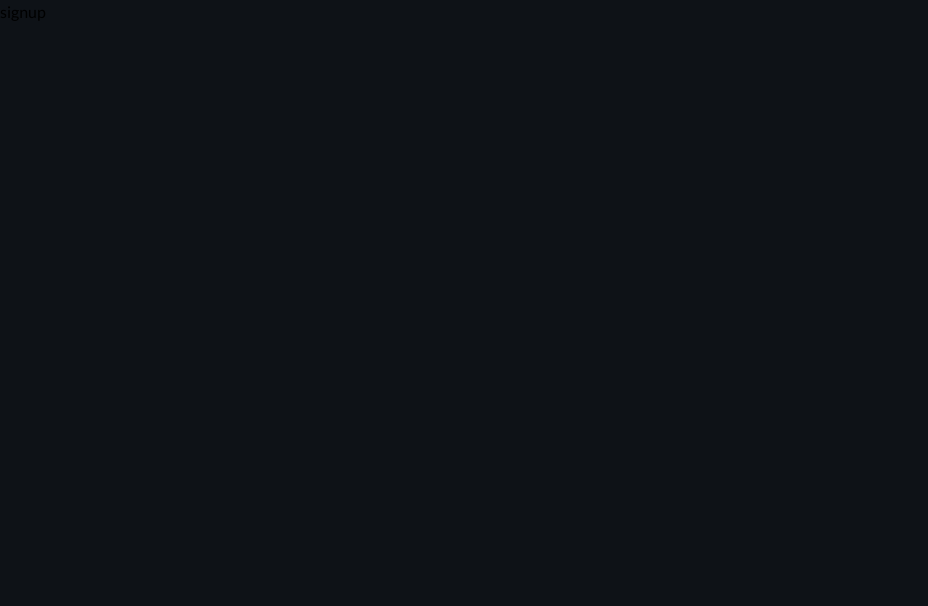
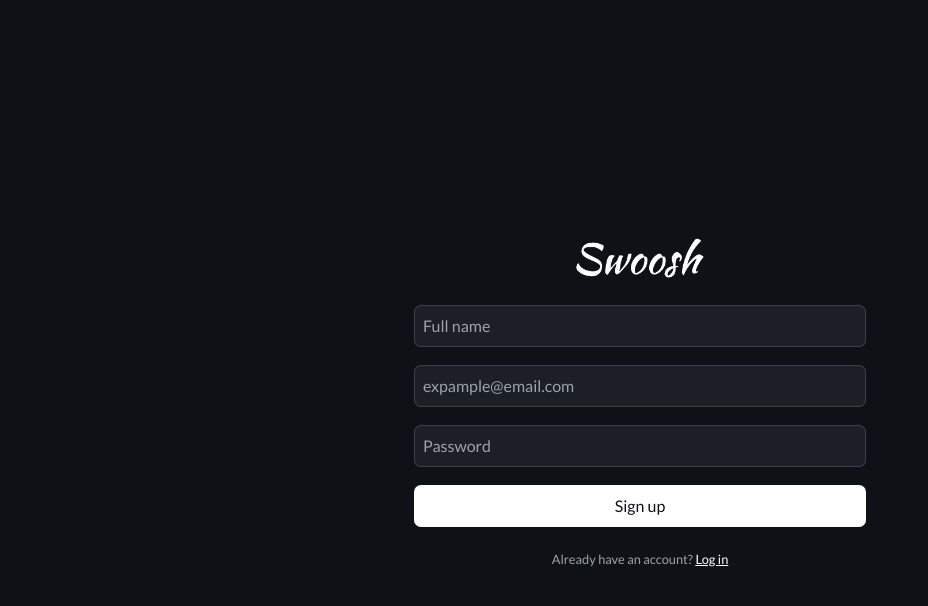
Before and after one commit to joeCodes05/niit-blog-app-frontend, a React (Create React App) app: page /signup in a window 1280 px wide. Shown: the top 606 px of the page, without its empty margins (0-928 px from the left). Built offline with nearby package versions, Linux system fonts and the light colour scheme.

Commit message:
worked on login and sign up page

```diff
--- a/src/pages/login.jsx
+++ b/src/pages/login.jsx
@@ -1,8 +1,49 @@
-import React from 'react'
+import React, { useState } from 'react'
+import { Link } from 'react-router-dom'
+import Logo from '../assets/images/28aOt4-LogoMakr.png'
+import FormControl from '../utils/inputForms'
 
 const Login = () => {
+  const [email, setEmail] = useState('');
+  const [password, setPassword] = useState('');
+
   return (
-    <div>login</div>
+    <>
+      <div className="h-screen flex items-center justify-center">
+        <form action="#" className='w-[450px] lg:p-0 px-5 space-y-5'>
+          <div className="mx-auto w-fit">
+            <Link to={'/'}>
+              <span className="sr-only">Swoosh</span>
+              <img className="h-14 w-auto" src={Logo} alt="swoosh logo" />
+            </Link>
+          </div>
+          <div>
+            <FormControl
+              placeholder={'expample@email.com'}
+              value={email}
+              onChange={(e) => setEmail(e.target.value)}
+              type={'email'}
+            />
+          </div>
+          <div>
+            <FormControl
+              placeholder={'Password'}
+              value={password}
+              onChange={(e) => setPassword(e.target.value)}
+              type={'password'}
+            />
+          </div>
+          <div>
+            <button className='w-full p-2 rounded-md bg-white duration-500 hover:bg-gray-200 hover:ring-gray-200 text-dark ring-1 ring-white'>
+              Login
+            </button>
+          </div>
+          <div className="text-center text-gray-400">
+            <small>Don't have an account? <Link className='text-white underline' to={'/signup'}>Sign up</Link></small>
+          </div>
+        </form>
+      </div>
+    </>
   )
 }
 
--- a/src/pages/signup.jsx
+++ b/src/pages/signup.jsx
@@ -1,8 +1,58 @@
-import React from 'react'
+import React, { useState } from 'react'
+import { Link } from 'react-router-dom'
+import Logo from '../assets/images/28aOt4-LogoMakr.png'
+import FormControl from '../utils/inputForms'
 
 const Signup = () => {
+  const [fullName, setFullName] = useState('');
+  const [email, setEmail] = useState('');
+  const [password, setPassword] = useState('');
+
   return (
-    <div>signup</div>
+    <>
+      <div className="h-screen flex items-center justify-center">
+        <form action="#" className='w-[450px] lg:p-0 px-5 space-y-5'>
+          <div className="mx-auto w-fit">
+            <Link to={'/'}>
+              <span className="sr-only">Swoosh</span>
+              <img className="h-14 w-auto" src={Logo} alt="swoosh logo" />
+            </Link>
+          </div>
+          <div>
+            <FormControl
+              placeholder={'Full name'}
+              value={fullName}
+              onChange={(e) => setFullName(e.target.value)}
+              type={'text'}
+            />
+          </div>
+          <div>
+            <FormControl
+              placeholder={'expample@email.com'}
+              value={email}
+              onChange={(e) => setEmail(e.target.value)}
+              type={'email'}
+            />
+          </div>
+          <div>
+            <FormControl
+              placeholder={'Password'}
+              value={password}
+              onChange={(e) => setPassword(e.target.value)}
+              type={'password'}
+            />
+          </div>
+          <div>
+            <button className='w-full p-2 rounded-md bg-white duration-500 hover:bg-gray-200 hover:ring-gray-200 text-dark ring-1 ring-white'>
+              Sign up
+            </button>
+          </div>
+          <div className="text-center text-gray-400">
+            <small>Already have an account? <Link className='text-white underline' to={'/login'}>Log in</Link></small>
+          </div>
+        </form>
+      </div>
+    </>
   )
 }
 
```
